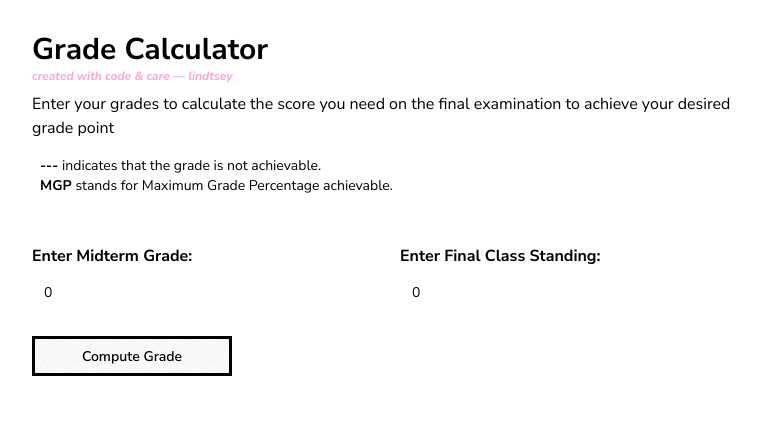
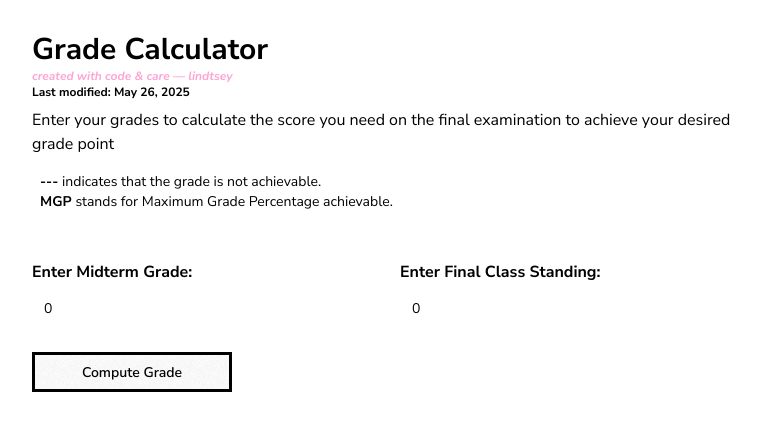
Before and after one commit to DrPixels/tip-grade-calculator, a React (Vite) app: page / in a window 1280 px wide. Shown: the top 430 px of the page, without its empty margins (240-1001 px from the left). Built offline with nearby package versions, Linux system fonts and the light colour scheme.

Commit message:
added last modified

```diff
--- a/src/App.jsx
+++ b/src/App.jsx
@@ -152,6 +152,7 @@ function App() {
               <div>
                 <h2 className="text-3xl font-bold">Grade Calculator</h2>
                 <p className="text-xs italic font-bold text-pink-300">created with code & care — lindtsey</p>
+                <p className="text-xs font-bold ">Last modified: May 26, 2025</p>
               </div>
 
               <p>
```
